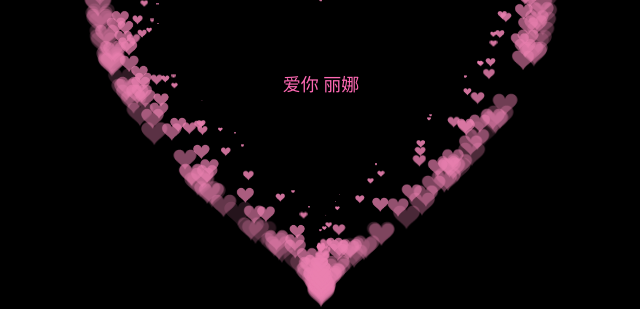
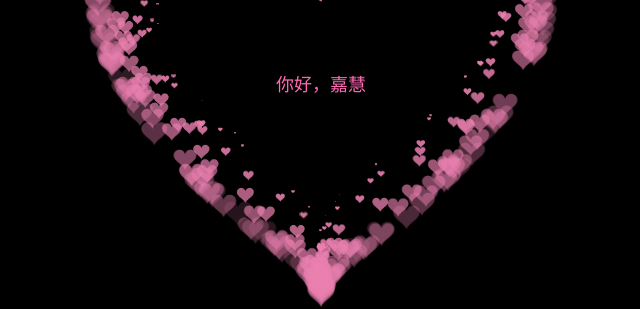
Before and after one commit to zzll2023/hhhhh, a plain HTML site: page index.html in a window 1280 px wide. Shown: the part 317-626 px from the top of the page, 319-959 px from the left. Drawn offline with Linux system fonts and the light colour scheme.

Commit message:
Update index.html

```diff
--- a/index.html
+++ b/index.html
@@ -34,7 +34,7 @@
 
 <BODY>
   <canvas id="pinkboard"></canvas>
-  <div id="text">爱你 丽娜</div>
+  <div id="text">你好，嘉慧</div>
   <script>
     var settings = {
       particles: {
```
